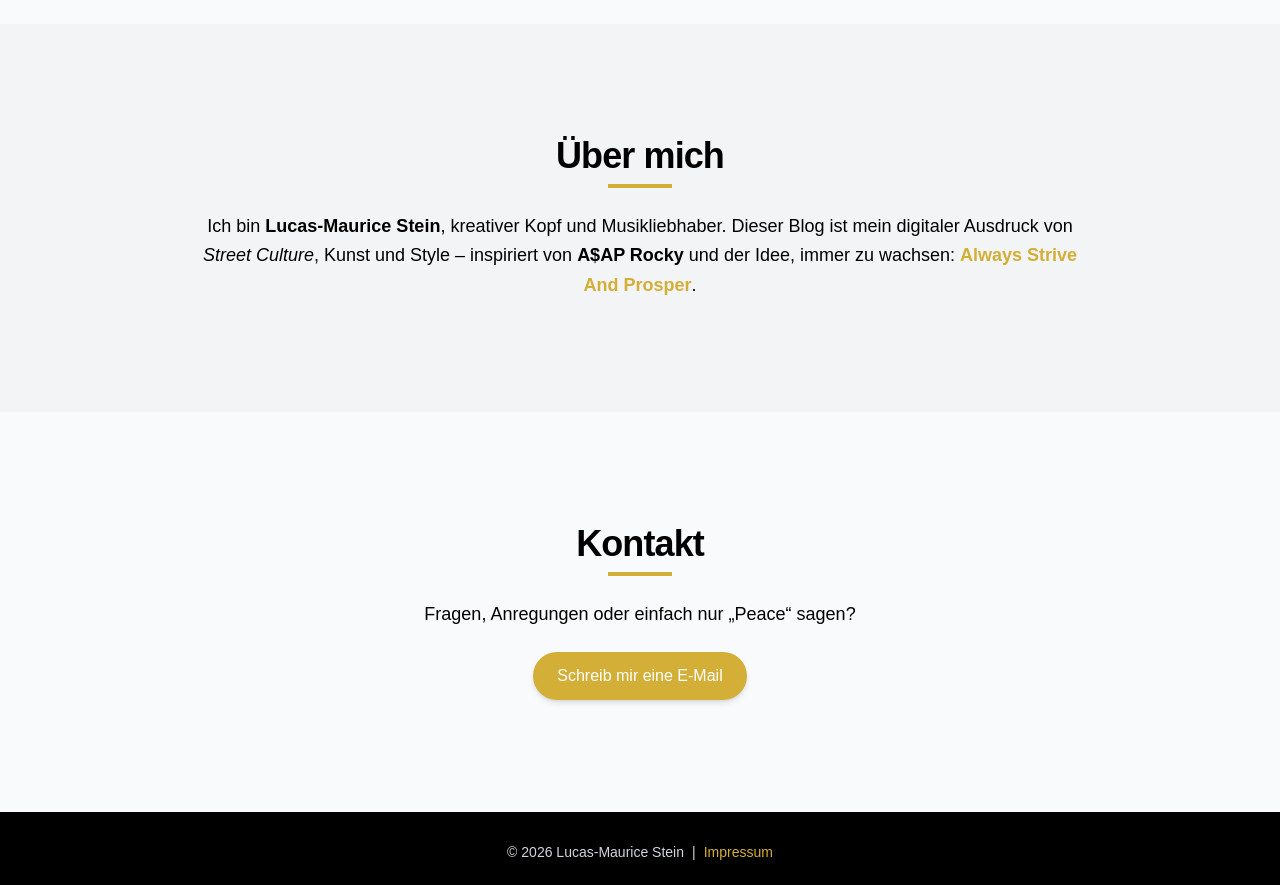
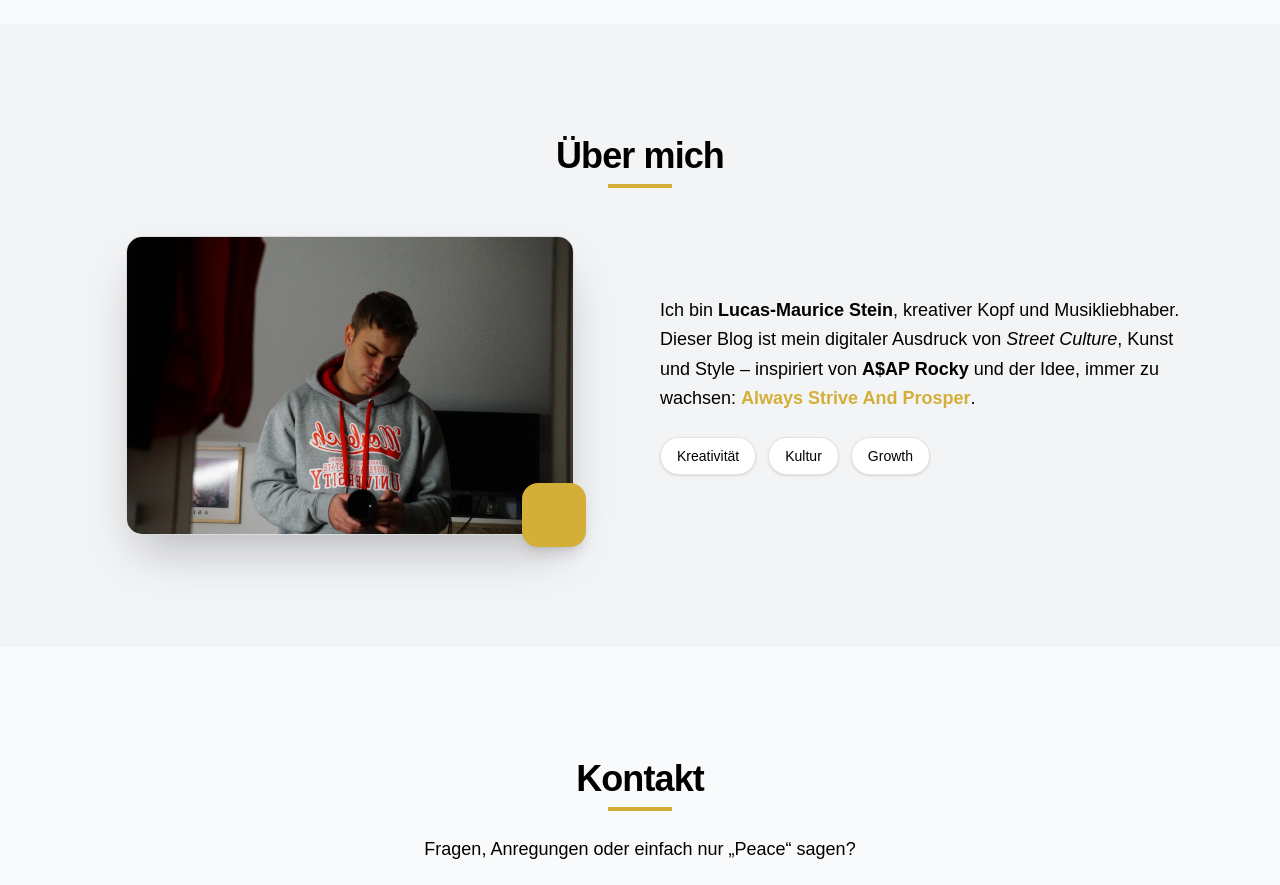
Before and after one commit to Lucas-MStein/asap-next, a Next.js app: page / in a window 1280 px wide. Shown: the part 1320-2205 px from the top of the page. Built offline with nearby package versions, Linux system fonts and the light colour scheme.

Commit message:
adjusted about section

```diff
--- a/app/page.tsx
+++ b/app/page.tsx
@@ -1,5 +1,6 @@
 import HomeNavbar from "@/components/HomeNavbar";
 import SiteFooter from "@/components/SiteFooter";
+import Image from "next/image";
 
 export default function HomePage() {
     return (
@@ -80,21 +81,58 @@ export default function HomePage() {
 
             {/* About */}
             <section id="about" className="py-28 bg-gray-100 text-black px-4 md:px-20">
-                <div className="max-w-4xl mx-auto text-center">
+                <div className="max-w-6xl mx-auto">
+                    <div className="text-center mb-12">
                         <h2 className="text-4xl font-extrabold tracking-tight relative inline-block after:block after:w-16 after:h-1 after:bg-[#d4af37] after:mx-auto after:mt-2">
                             Über mich
                         </h2>
-                    <p className="text-lg leading-relaxed mt-6">
+                    </div>
+
+                    <div className="grid grid-cols-1 md:grid-cols-2 gap-10 items-center">
+                        {/* Bild */}
+                        <div className="relative w-full max-w-md mx-auto">
+                            <div className="rounded-2xl overflow-hidden shadow-2xl border border-black/10">
+                                <Image
+                                    src="/img/me.webp"
+                                    alt="Foto von Lucas-Maurice Stein"
+                                    width={900}
+                                    height={1100}
+                                    className="w-full h-auto object-cover"
+                                    priority={false}
+                                />
+                            </div>
+
+                            {/* goldener Akzent */}
+                            <div className="absolute -bottom-3 -right-3 h-16 w-16 rounded-2xl bg-[#d4af37] shadow-lg" />
+                        </div>
+
+                        {/* Text */}
+                        <div>
+                            <p className="text-lg leading-relaxed">
                                 Ich bin <span className="font-semibold">Lucas-Maurice Stein</span>,
                                 kreativer Kopf und Musikliebhaber. Dieser Blog ist mein digitaler
-                        Ausdruck von <span className="italic">Street Culture</span>, Kunst
-                        und Style – inspiriert von <strong>A$AP Rocky</strong> und der Idee,
-                        immer zu wachsen:{" "}
+                                Ausdruck von <span className="italic">Street Culture</span>, Kunst und
+                                Style – inspiriert von <strong>A$AP Rocky</strong> und der Idee, immer
+                                zu wachsen:{" "}
                                 <span className="text-[#d4af37] font-semibold">
             Always Strive And Prosper
           </span>
                                 .
                             </p>
+
+                            {/* kleine Highlights (optional) */}
+                            <div className="mt-6 flex flex-wrap gap-3">
+                                {["Kreativität", "Kultur", "Growth"].map((t) => (
+                                    <span
+                                        key={t}
+                                        className="px-4 py-2 rounded-full bg-white border border-black/10 shadow-sm text-sm"
+                                    >
+              {t}
+            </span>
+                                ))}
+                            </div>
+                        </div>
+                    </div>
                 </div>
             </section>
 
```
Also changed, not shown: public/img/me.webp (added). Lines whose indentation alone changed are shown as unchanged.
